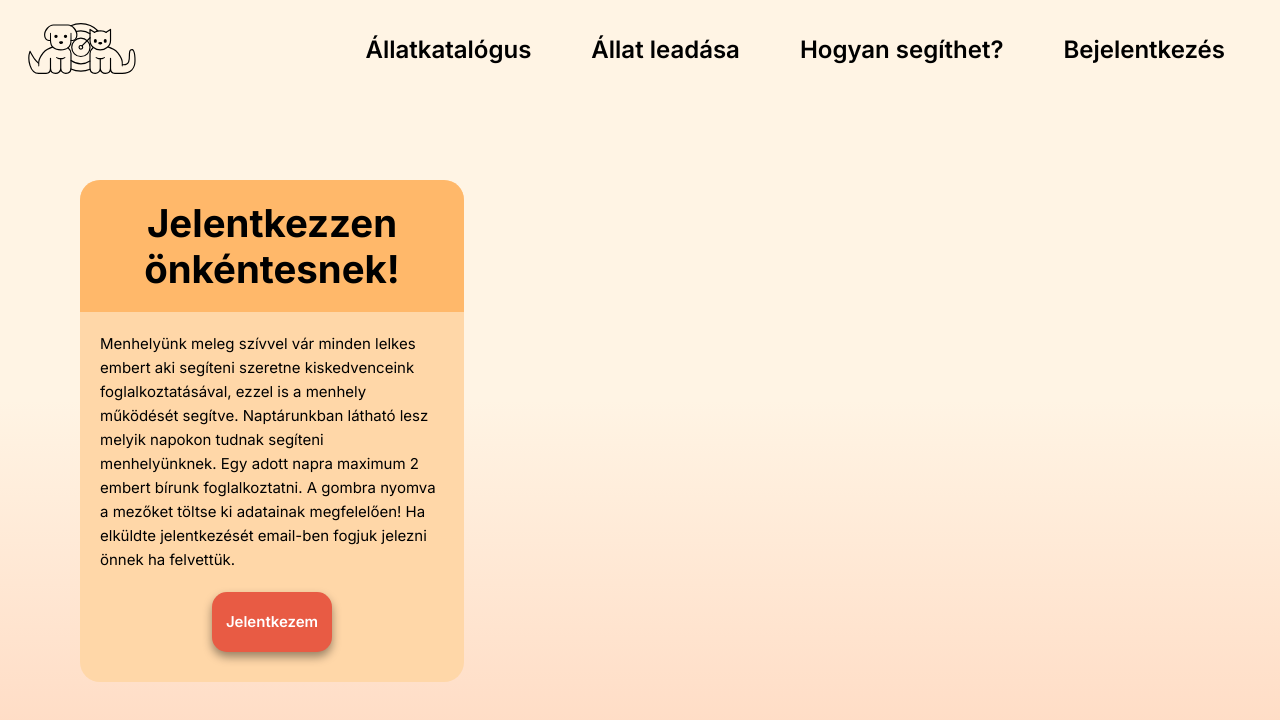
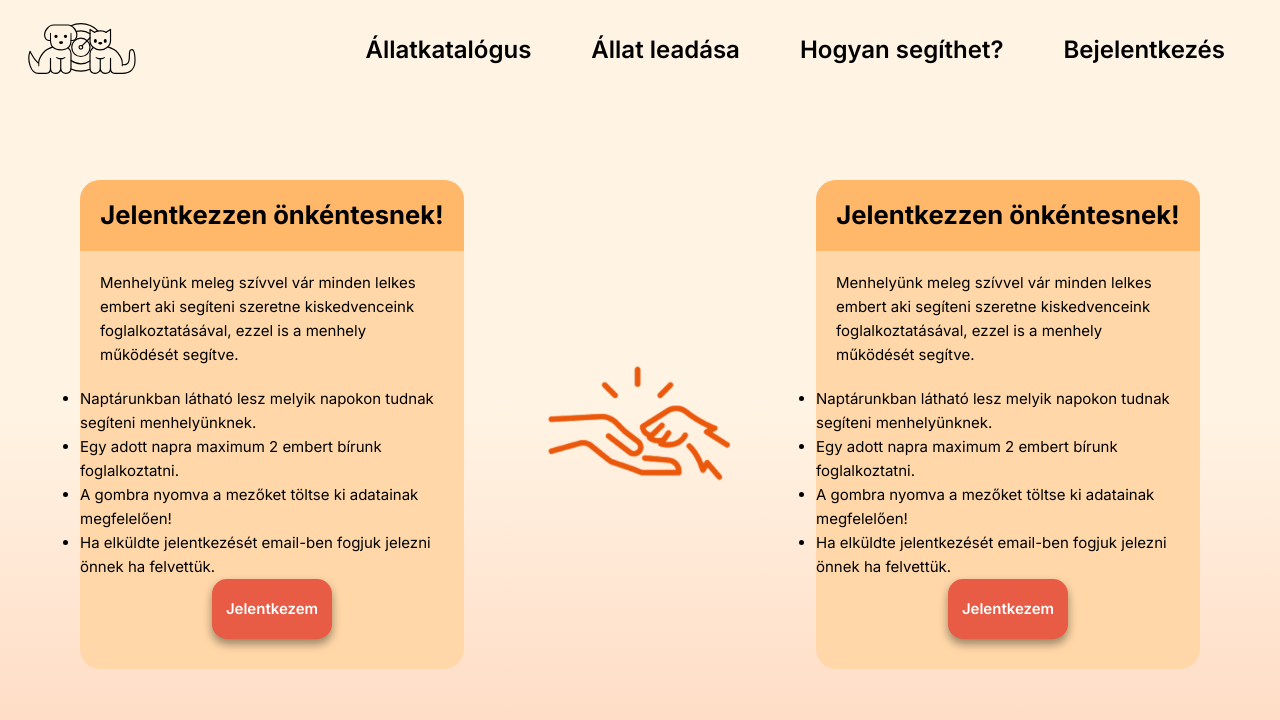
Before and after one commit to Szaszuge/menhely, a Vue app in the folder menhely/: page /hogyansegithet in a window 1280 px wide. Shown: the top 720 px of the page. Built offline with nearby package versions, Linux system fonts and the light colour scheme.

Commit message:
SCRUM-55 Támogatás oldal formázás

```diff
--- a/menhely/src/components/Supportcard.vue
+++ b/menhely/src/components/Supportcard.vue
@@ -7,12 +7,13 @@ import Button from './Button.vue';
     <div id="supportCim" class="bg-orange-300 font-bold text-3xl items-center">
         <h1>Jelentkezzen önkéntesnek!</h1>
     </div>
-        <p>Menhelyünk meleg szívvel vár minden lelkes embert aki segíteni szeretne kiskedvenceink foglalkoztatásával, ezzel is a menhely működését segítve.
-        Naptárunkban látható lesz melyik napokon tudnak segíteni menhelyünknek.
-        Egy adott napra maximum 2 embert bírunk foglalkoztatni.
-        A gombra nyomva a mezőket töltse ki adatainak megfelelően!
-        Ha elküldte jelentkezését email-ben fogjuk jelezni önnek ha felvettük.
-        </p>
+        <p>Menhelyünk meleg szívvel vár minden lelkes embert aki segíteni szeretne kiskedvenceink foglalkoztatásával, ezzel is a menhely működését segítve.</p>
+        <ul style="list-style-type:disc">
+            <li>Naptárunkban látható lesz melyik napokon tudnak segíteni menhelyünknek.</li>
+            <li>Egy adott napra maximum 2 embert bírunk foglalkoztatni. </li>
+            <li>A gombra nyomva a mezőket töltse ki adatainak megfelelően!</li>
+            <li>Ha elküldte jelentkezését email-ben fogjuk jelezni önnek ha felvettük.</li>
+        </ul>
         <Button id="jelentkezes">Jelentkezem</Button>
 </div>
 </template>
@@ -21,12 +22,12 @@ import Button from './Button.vue';
 #supportCim{
     padding: 20px;
     text-align: center;
-    max-width: 30rem;
+    min-width: 30vw;
     border: 0px black dotted;
     border-radius: 20px 20px 0px 0px;
 }
 h1 {
-    font-size: 3vw;
+    font-size: 2vw;
 }
 #jelentkezes {
     margin-bottom: 30px;
--- a/menhely/src/views/HogyanSegithet.vue
+++ b/menhely/src/views/HogyanSegithet.vue
@@ -3,9 +3,24 @@ import Supportcard from '@/components/Supportcard.vue';
 </script>
 
 <template>
+<div class="kontent">
 <Supportcard></Supportcard>
+<img  src="../assets/tamogatas.png" alt="Tamogatas" id="Tamogass">
+<Supportcard></Supportcard>
+</div>
 </template>
 
 <style scoped>
-
+    .kontent{
+        width: 100vw;
+        justify-content: space-evenly;
+        display: flex;
+        flex-direction: row;
+        flex-wrap: nowrap;
+        align-items: center;
+    }
+    img{
+        width: 12rem;
+        height: 12rem;
+    }
 </style>
```
